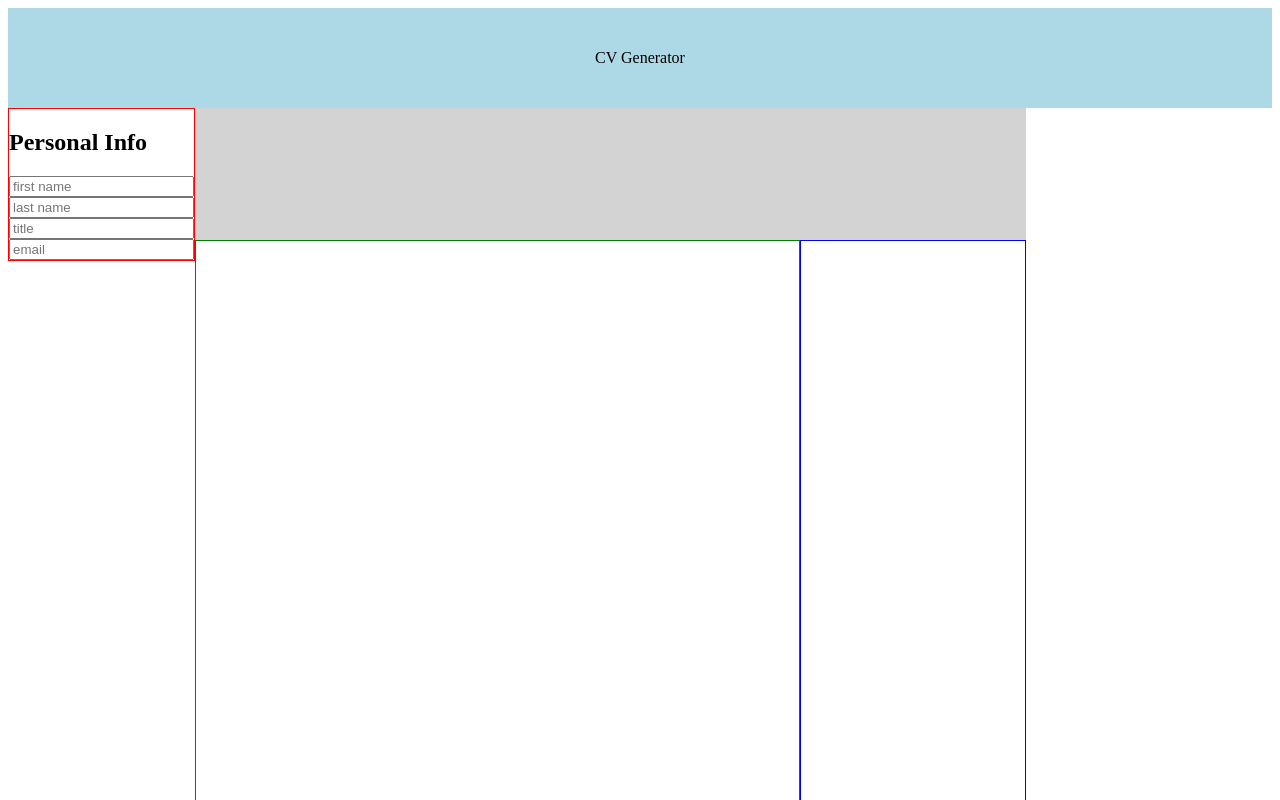
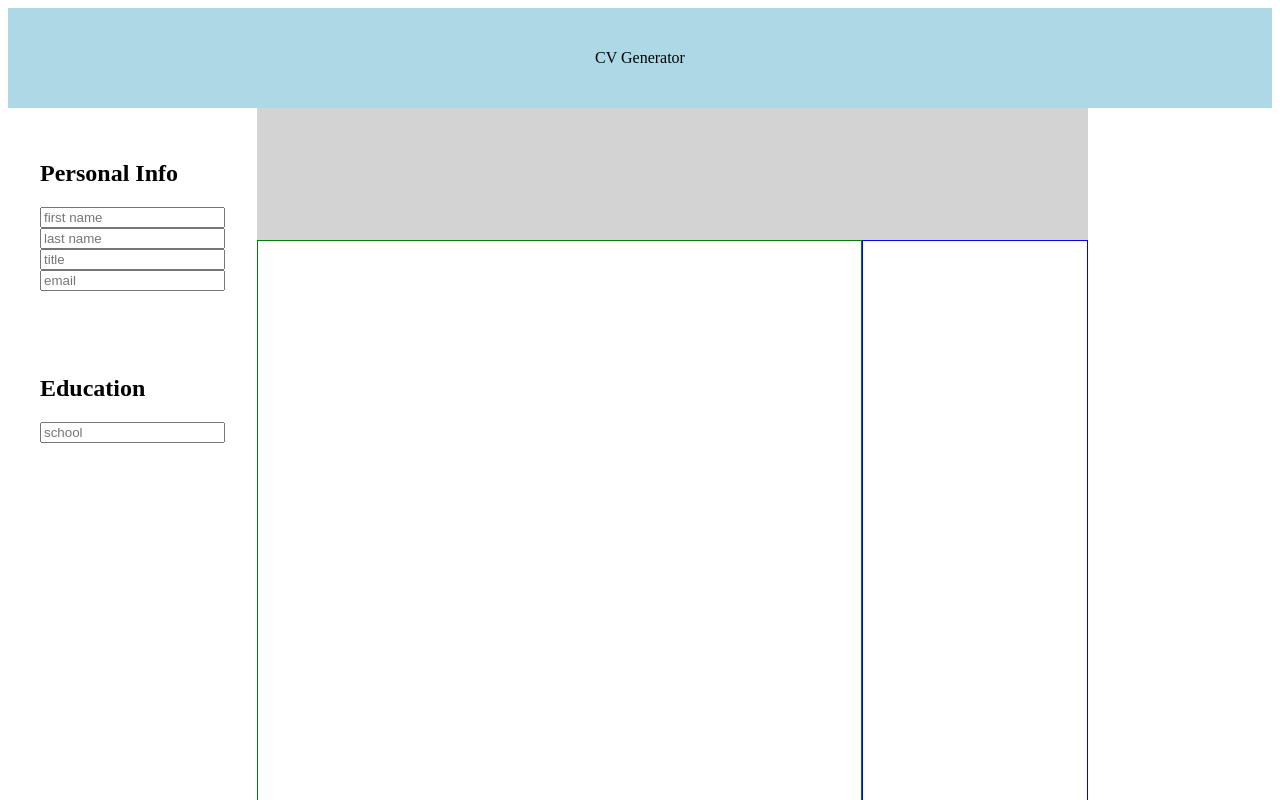
Before and after one commit to michaperki/cv-project, a React (Create React App) app in the folder cv-project/: page / in a window 1280 px wide. Shown: the top 800 px of the page. Built offline with nearby package versions, Linux system fonts and the light colour scheme.

Commit message:
add Education section to CVForm

```diff
--- a/cv-project/package.json
+++ b/cv-project/package.json
@@ -9,6 +9,7 @@
     "react": "^18.2.0",
     "react-dom": "^18.2.0",
     "react-scripts": "5.0.1",
+    "uuid": "^9.0.0",
     "web-vitals": "^2.1.4"
   },
   "scripts": {
--- a/cv-project/src/components/CVForm/CVForm.js
+++ b/cv-project/src/components/CVForm/CVForm.js
@@ -1,11 +1,14 @@
 import React from "react";
 import styled from 'styled-components'
 import Personal from "./Personal";
+import Education from "./Education";
 
-const CVForm = ({ cv, onChangePersonal }) => {
+const CVForm = ({ cv, onChangePersonal, onChangeEducation }) => {
   return (
     <CVFormWrapper>
       <Personal personalInfo={cv.personalInfo} onChange={onChangePersonal} />
+      <Education education={cv.education} onChange={onChangeEducation} />
+
     </CVFormWrapper>
   );
 };
--- /dev/null
+++ b/cv-project/src/components/CVForm/Education.js
@@ -0,0 +1,19 @@
+import React from "react";
+import Input from "../Utils/Input";
+import Section from "../Utils/Section";
+
+const Education = ({ education, onChange }) => {
+  return (
+    <Section title="Education" direction="column">
+      <Input
+        name="school"
+        value={education.school}
+        onChange={(e) => onChange(e)}
+        type="text"
+        placeholder="school"
+      />
+    </Section>
+  );
+};
+
+export default Education;
--- a/cv-project/src/components/Main.js
+++ b/cv-project/src/components/Main.js
@@ -11,6 +11,7 @@ const Main = () => {
     const { name, value } = e.target;
 
     setCv((prevState) => ({
+      ...prevState,
       personalInfo: {
         ...prevState.personalInfo,
         [name]: value,
@@ -18,9 +19,27 @@ const Main = () => {
     }));
   };
 
+  const handleChangeEducation = (e) => {
+    const { name, value } = e.target;
+
+    setCv((prevState) => ({
+      ...prevState,
+      education: [
+        {
+          ...prevState.education,
+          [name]: value,
+        },
+      ],
+    }));
+  };
+
   return (
     <MainWrapper>
-      <CVForm cv={cv} onChangePersonal={handleChangePersonal} />
+      <CVForm
+        cv={cv}
+        onChangePersonal={handleChangePersonal}
+        onChangeEducation={handleChangeEducation}
+      />
       <CVPreview cv={cv} />
     </MainWrapper>
   );
--- a/cv-project/src/components/Utils/EmptyCV.js
+++ b/cv-project/src/components/Utils/EmptyCV.js
@@ -1,3 +1,5 @@
+import { v4 as uuidv4 } from "uuid";
+
 const emptyCV = {
   personalInfo: {
     firstName: "",
@@ -5,12 +7,18 @@ const emptyCV = {
     title: "",
     email: "",
   },
-    education: {
-        school: ""
+  education: [
+    {
+      id: uuidv4(),
+      school: "",
     },
-    experience: {
-        job: ""
+  ],
+  experience: [
+    {
+      id: uuidv4(),
+      job: "",
     },
-}
+  ],
+};
 
 export default emptyCV;
--- a/cv-project/src/components/Utils/Section.js
+++ b/cv-project/src/components/Utils/Section.js
@@ -11,7 +11,7 @@ const Section = ({title, children, direction}) => {
 };
 
 const SectionWrapper = styled.section`
-  border: 1px solid red;
+    padding: 2rem;
 `;
 
 const Children = styled.div`
```
Also changed, not shown: 1 other file (tests, documents, lock files or other folders). Lines whose indentation alone changed are shown as unchanged.
